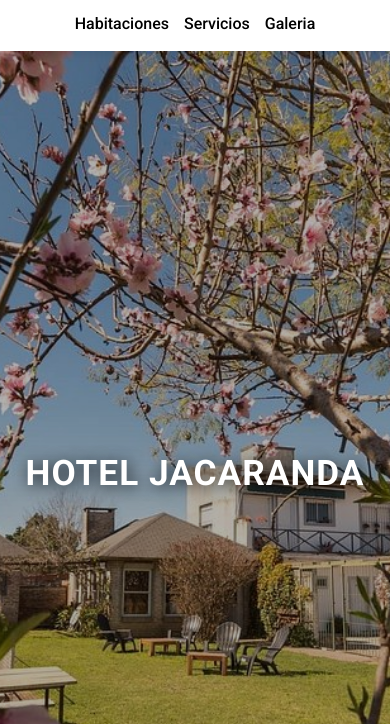
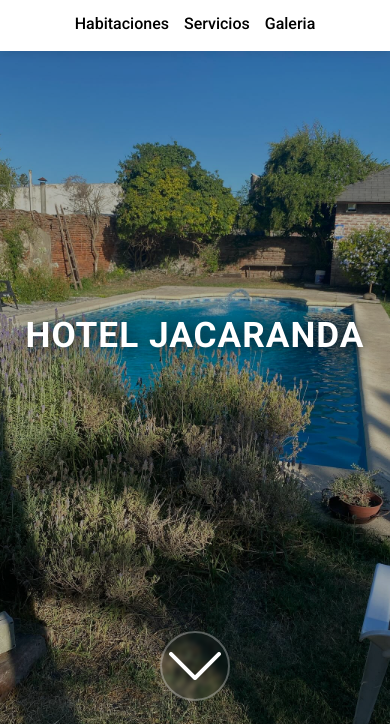
Before and after one commit to Pablo-22n/Hotel-Jacaranda, a plain HTML site: page index.html in a window 390 px wide. Shown: the part 68-792 px from the top of the page. Drawn offline with nearby package versions, Linux system fonts and the light colour scheme.

Commit message:
Cambio de imagen para responsive

```diff
--- a/styles.css
+++ b/styles.css
@@ -410,6 +410,7 @@
     height: auto;
 }
 
+
 /* ===== RESPONSIVE ===== */
 
 
@@ -551,6 +552,9 @@
 
 
 @media (max-width: 480px) {
+     .home-img img {
+        content: url("img/homeresponsive.jpg");
+    }
     .home-img h1 {
         font-size: 2.2rem;
         letter-spacing: 1px;
@@ -637,3 +641,27 @@
         min-width: 300px;
     }
 }
+
+/* Cambio de imagen para celulares*/
+@media (max-width: 768px) {
+
+     .home-img img {
+        content: url("img/homeresponsive.jpg");
+    }
+
+    .home-img h1 {
+        top: 42%;
+    }
+    .home-img {
+        height: 80vh;
+        min-height: auto;
+    }
+
+    .home-img img {
+        object-position: center 30%;
+    }
+
+    .home-img .arrow-down {
+        bottom: 25px;
+    }
+}
```
Also changed, not shown: img/homeresponsive.jpg (added).
